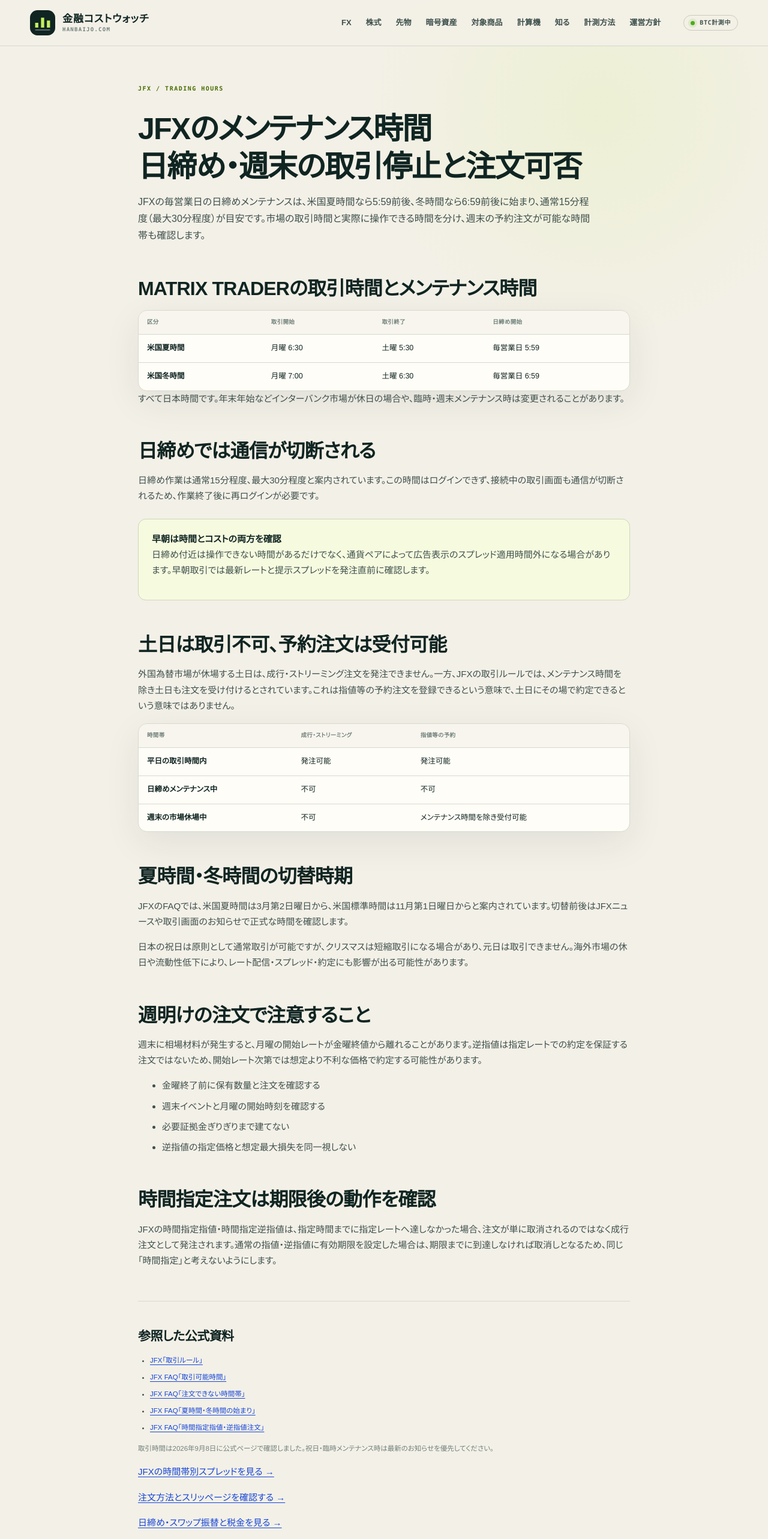
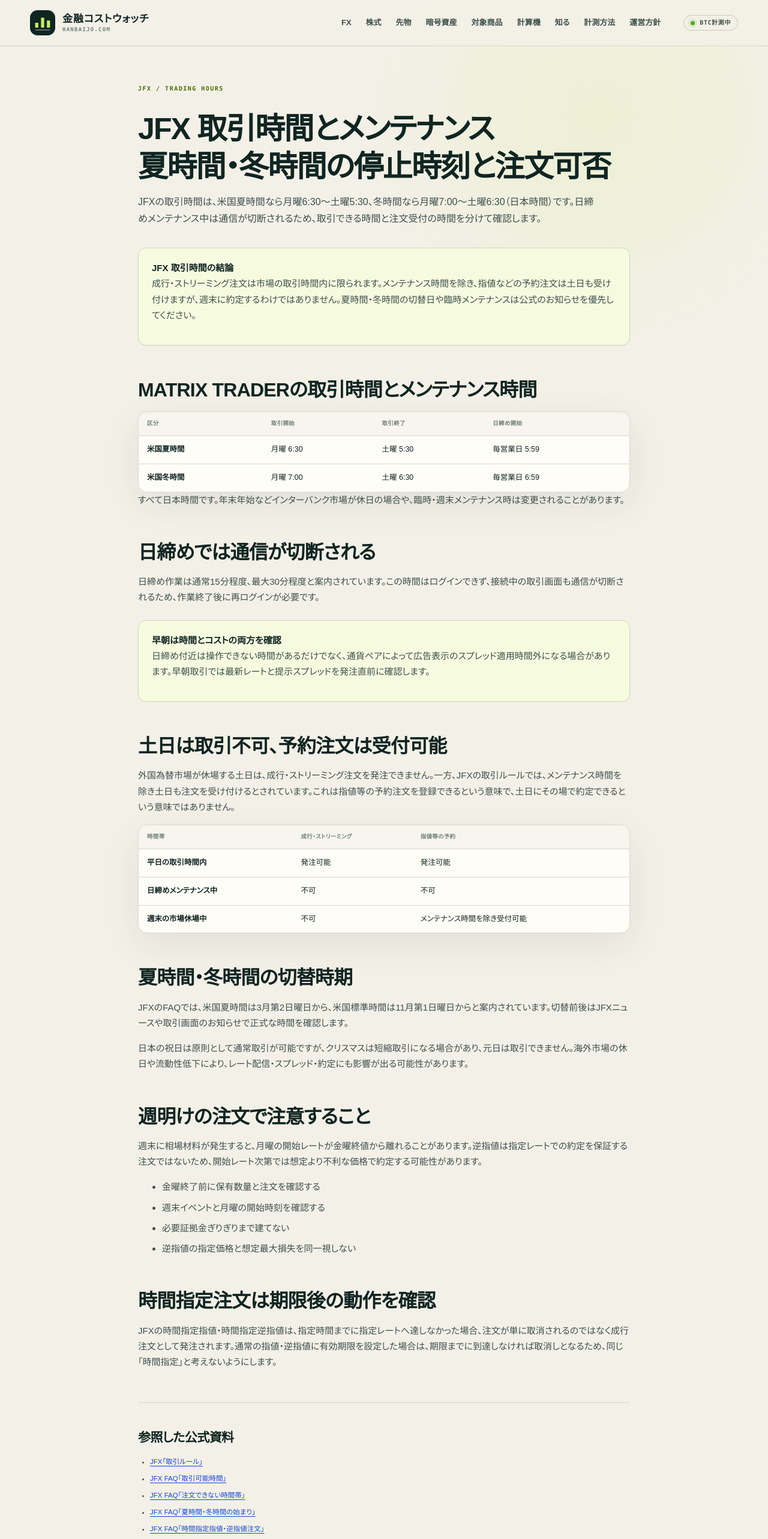
Before and after one commit to mrok18/hanbaijo, a Next.js app: page /articles/jfx-trading-hours-maintenance in a window 1280 px wide. Shown: the top 2566 px of the page at 60% size. Built offline with nearby package versions, Linux system fonts and the light colour scheme.

Commit message:
seo: clarify jfx trading hours intent

```diff
--- a/app/articles/jfx-trading-hours-maintenance/page.tsx
+++ b/app/articles/jfx-trading-hours-maintenance/page.tsx
@@ -2,15 +2,17 @@ import Link from 'next/link';
 
 export const metadata = {
   alternates: { canonical: '/articles/jfx-trading-hours-maintenance' },
-  title: 'JFXのメンテナンス時間｜日締め・週末の取引停止と注文可否',
-  description: 'JFXの毎営業日の日締めメンテナンス時間を夏時間・冬時間で整理し、週末の取引停止と予約注文の可否、注文前の注意点を公式情報から確認します。',
+  title: 'JFX 取引時間｜夏時間・冬時間とメンテナンスの停止時刻',
+  description: 'JFXの取引時間を夏時間・冬時間に分け、日締めメンテナンスの停止時刻、週末の予約注文、注文前の注意点を公式情報から確認します。',
 };
 
 export default function Page() {
   return <article>
     <p className="page-kicker">JFX / TRADING HOURS</p>
-    <h1>JFXのメンテナンス時間<br />日締め・週末の取引停止と注文可否</h1>
-    <p className="lede">JFXの毎営業日の日締めメンテナンスは、米国夏時間なら5:59前後、冬時間なら6:59前後に始まり、通常15分程度（最大30分程度）が目安です。市場の取引時間と実際に操作できる時間を分け、週末の予約注文が可能な時間帯も確認します。</p>
+    <h1>JFX 取引時間とメンテナンス<br />夏時間・冬時間の停止時刻と注文可否</h1>
+    <p className="lede">JFXの取引時間は、米国夏時間なら月曜6:30〜土曜5:30、冬時間なら月曜7:00〜土曜6:30（日本時間）です。日締めメンテナンス中は通信が切断されるため、取引できる時間と注文受付の時間を分けて確認します。</p>
+
+    <div className="callout"><strong>JFX 取引時間の結論</strong><p>成行・ストリーミング注文は市場の取引時間内に限られます。メンテナンス時間を除き、指値などの予約注文は土日も受け付けますが、週末に約定するわけではありません。夏時間・冬時間の切替日や臨時メンテナンスは公式のお知らせを優先してください。</p></div>
 
     <h2>MATRIX TRADERの取引時間とメンテナンス時間</h2>
     <div className="data-panel"><div className="table-scroll"><table className="rates comparison-table"><thead><tr><th>区分</th><th>取引開始</th><th>取引終了</th><th>日締め開始</th></tr></thead><tbody>
@@ -53,7 +55,7 @@ export default function Page() {
       <li><a href="https://faq.jfx.co.jp/faq/detail?category=33&amp;id=180&amp;site=FX557CTV" target="_blank" rel="noopener noreferrer">JFX FAQ「注文できない時間帯」</a></li>
       <li><a href="https://faq.jfx.co.jp/faq/detail?category=33&amp;id=437&amp;site=FX557CTV" target="_blank" rel="noopener noreferrer">JFX FAQ「夏時間・冬時間の始まり」</a></li>
       <li><a href="https://faq.jfx.co.jp/faq/detail?category=37&amp;id=237&amp;site=FX557CTV" target="_blank" rel="noopener noreferrer">JFX FAQ「時間指定指値・逆指値注文」</a></li>
-    </ul><p>取引時間は2026年9月8日に公式ページで確認しました。祝日・臨時メンテナンス時は最新のお知らせを優先してください。</p></section>
+    </ul><p>取引時間は2026年9月14日に公式ページで確認しました。祝日・臨時メンテナンス時は最新のお知らせを優先してください。</p></section>
 
     <p><Link href="/articles/jfx-scalping-spread-cost">JFXの時間帯別スプレッドを見る →</Link></p>
     <p><Link href="/articles/jfx-order-slippage-rules">注文方法とスリッページを確認する →</Link></p>
```
